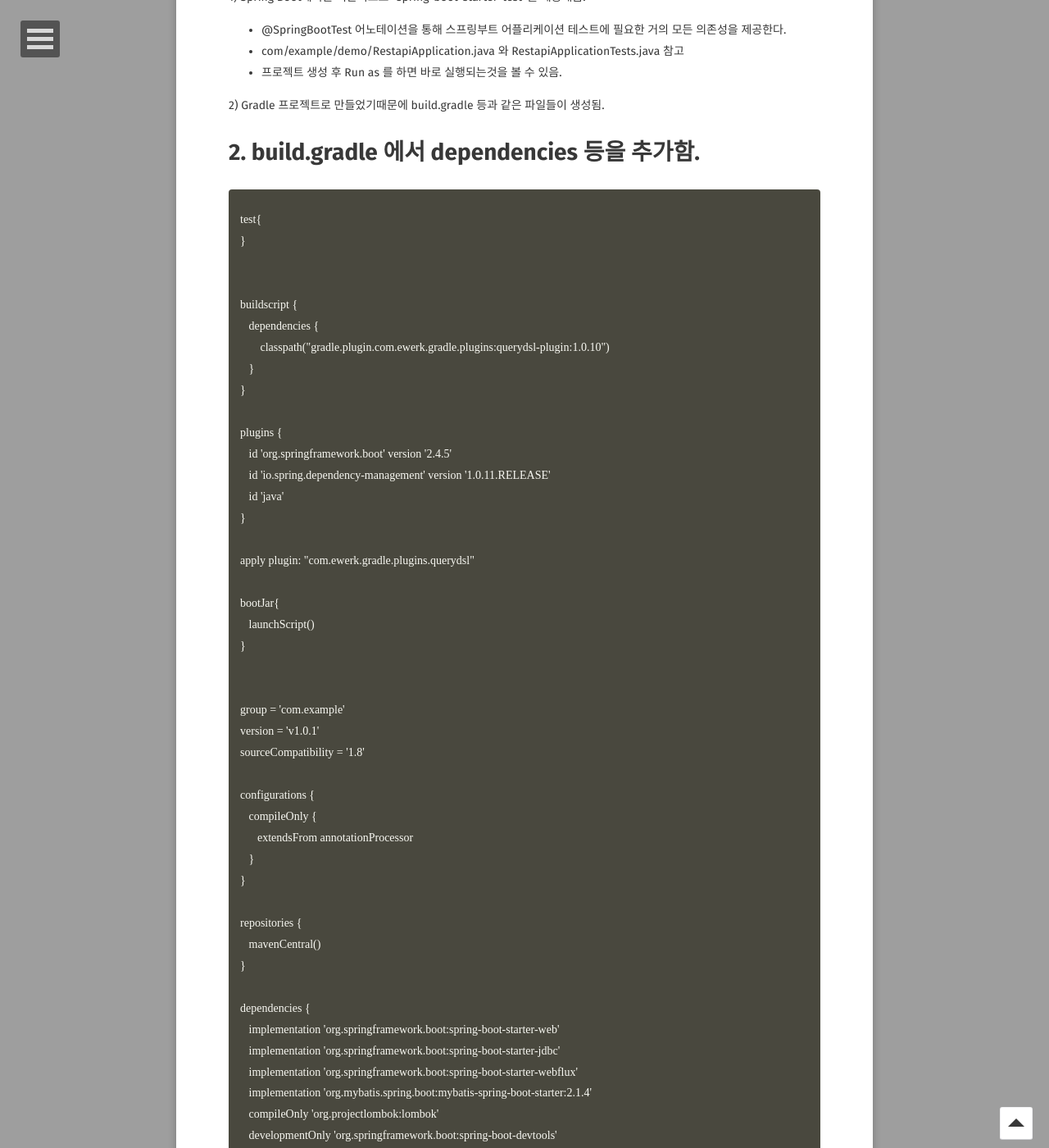
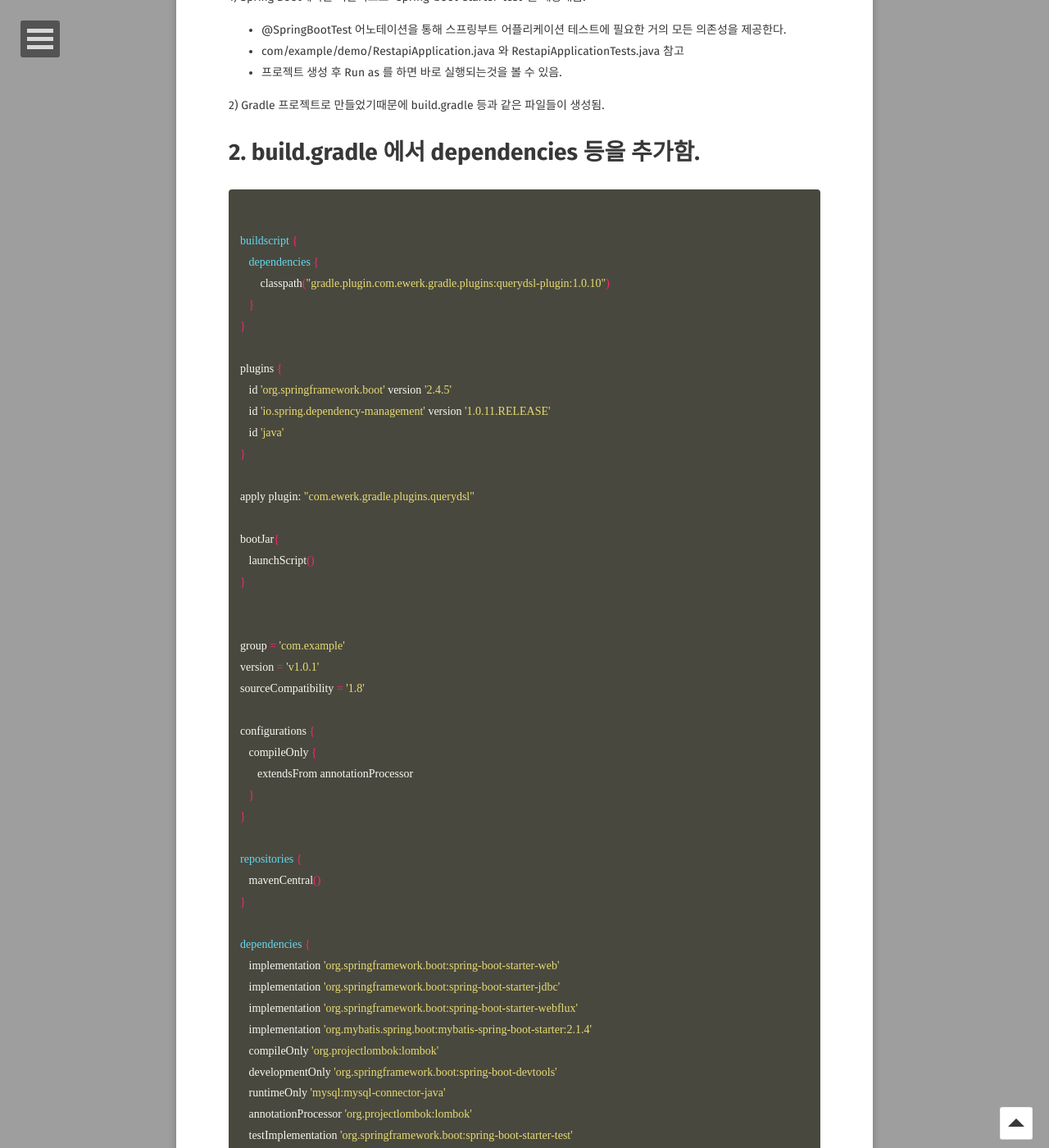
Before and after one commit to GayeonYoon/GayeonYoon.github.io, a Jekyll site: the page built from _posts/2021-07-30-REST_API_POST_1.md, in a window 1280 px wide and 1400 px high, scrolled down 2108 px. Shown: the whole window at 82% size. Built offline with Jekyll 4.4.1, drawn with Linux system fonts in a browser that asks for light colours; some web fonts are replaced; some of the changed text lies outside the part shown.

Commit message:
Update 2021-07-30-REST_API_POST_1.md

```diff
--- a/_posts/2021-07-30-REST_API_POST_1.md
+++ b/_posts/2021-07-30-REST_API_POST_1.md
@@ -33,12 +33,8 @@ Project <b>Name</b> 입력, Type은 <b>Gradle</b>로 선택.
 
 # 2. build.gradle 에서 dependencies 등을 추가함.
 
-{% highlight html %}
+{% highlight gradle %}
 {% raw %}
-
-test{
-}
-
 
 buildscript {
    dependencies {
```
